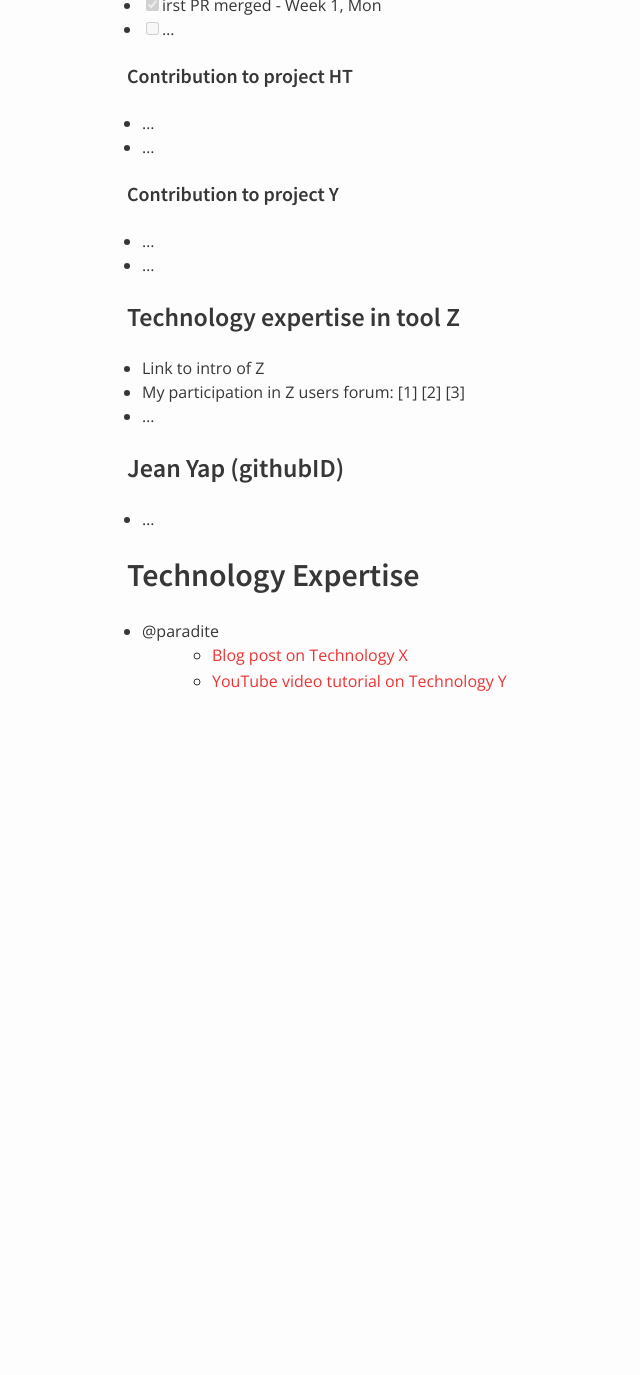
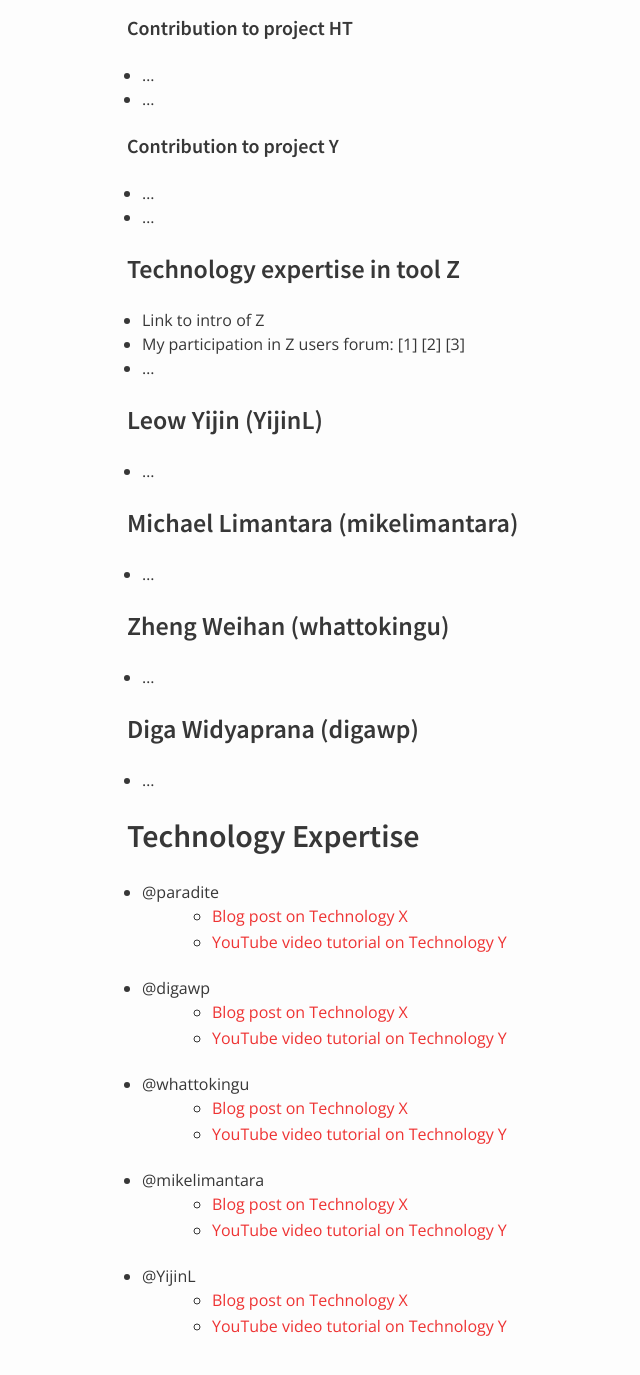
Before and after one commit to nus-oss/cs3281-AY1516S2-website, a Jekyll site: the page built from teams/socketio.md, in a window 1280 px wide and 1400 px high, scrolled down 738 px. Shown: the top 1375 px of the window, without its empty margins (243-883 px from the left). Built offline with Jekyll 4.4.1, drawn with Linux system fonts in a browser that asks for light colours; before the commit the page ends 1493 px from its top, so only the background shows below that; some of the changed text lies outside the part shown.

Commit message:
set up templates for everyone

```diff
--- a/teams/socketio.md
+++ b/teams/socketio.md
@@ -16,14 +16,12 @@ permalink: /teams/socketio/
 
 ## Progress Chart
 
-## Team-HT
+## Team-SI
 * [x] Project set up - Week 1, Mon
 * [x] Domain understood - Week 1, Thu
 * [ ] Feature planned
 
 ### Zhu Liang (paradite)
-* [x] irst PR submitted - Week 1, Mon
-* [x] irst PR merged - Week 1, Mon
 * [ ] ...
 
 #### Contribution to project HT
@@ -39,12 +37,36 @@ permalink: /teams/socketio/
 * My participation in Z users forum: [1] [2] [3]
 * ...
 
-### Jean Yap (githubID)
+### Leow Yijin (YijinL)
 * ...
 
+### Michael Limantara (mikelimantara)
+* ...
+
+### Zheng Weihan (whattokingu)
+* ...
+
+### Diga Widyaprana (digawp)
+* ...
 
 ## Technology Expertise
 
  - @paradite
    - [Blog post on Technology X](#)
    - [YouTube video tutorial on Technology Y](#)
+
+ - @digawp
+   - [Blog post on Technology X](#)
+   - [YouTube video tutorial on Technology Y](#)
+
+ - @whattokingu
+   - [Blog post on Technology X](#)
+   - [YouTube video tutorial on Technology Y](#)
+
+ - @mikelimantara
+   - [Blog post on Technology X](#)
+   - [YouTube video tutorial on Technology Y](#)
+
+ - @YijinL
+   - [Blog post on Technology X](#)
+   - [YouTube video tutorial on Technology Y](#)
```
